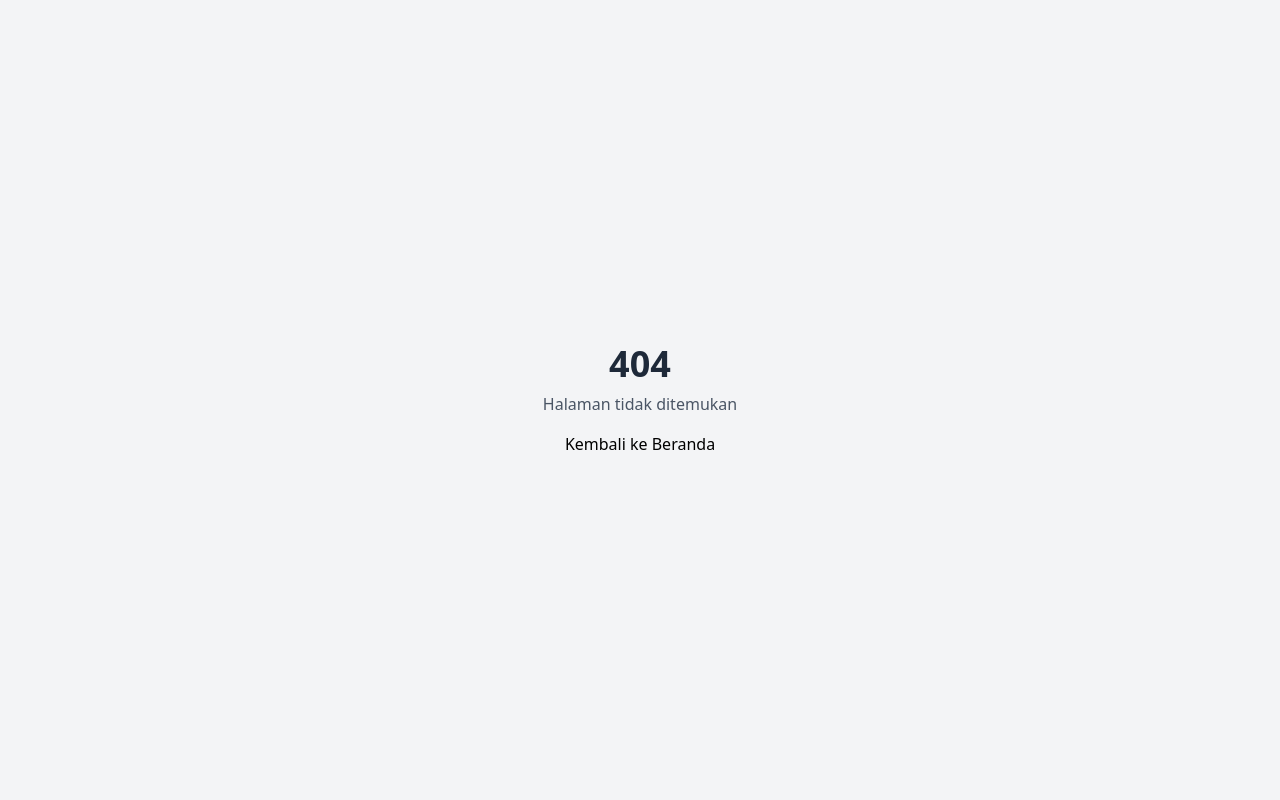
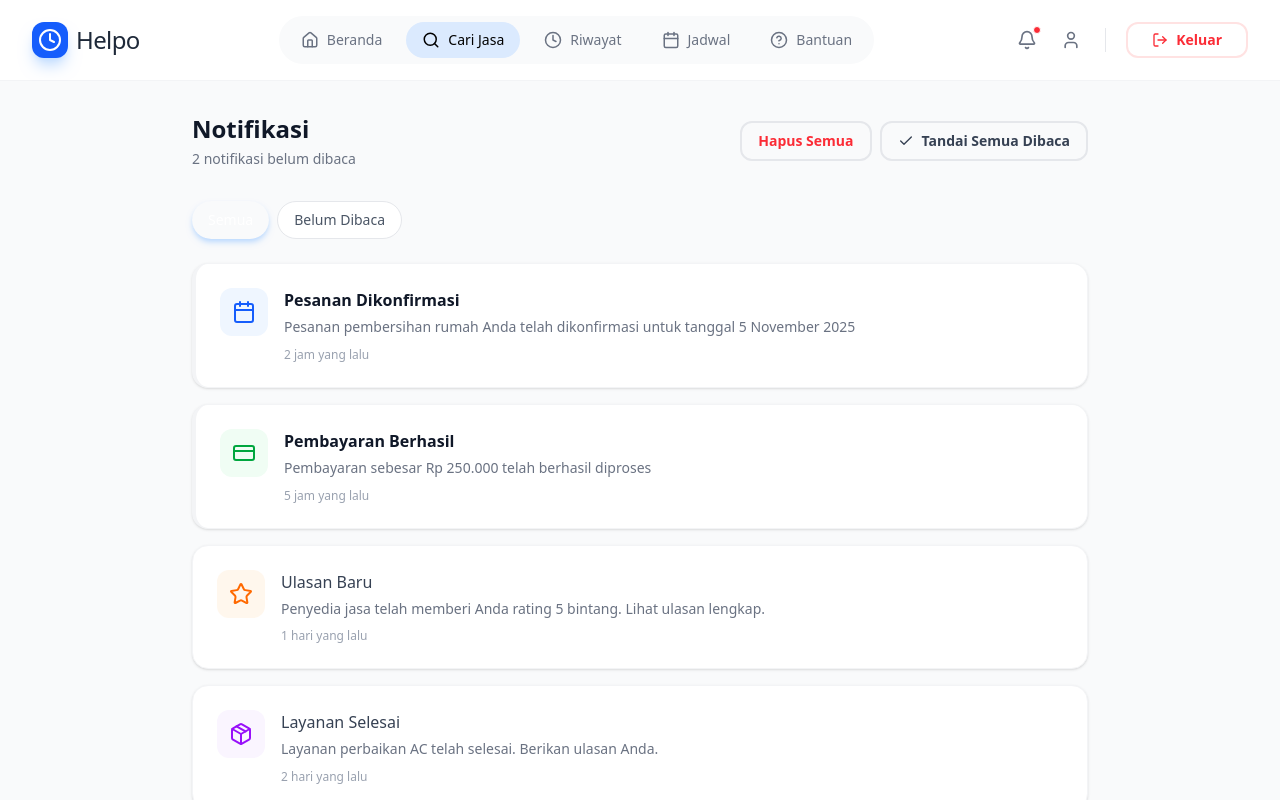
Before and after one commit to rerere-bit/Helpo-Penyedia-Layanan-Jasa, a React (Vite) app: page /notification in a window 1280 px wide. Before the commit this address had no page. Shown: the top 800 px of the page. Built offline with nearby package versions, Linux system fonts and the light colour scheme.

Commit message:
feat: Implement notification page with display, filtering, and management features, and update application routing and dashboard layout.

```diff
--- a/src/App.tsx
+++ b/src/App.tsx
@@ -10,6 +10,7 @@ import BookingPage from '@/pages/BookingPage';
 import SchedulePage from '@/pages/SchedulePage';
 import PaymentPage from '@/pages/PaymentPage';
 import PaymentSuccessPage from '@/pages/PaymentSuccessPage';
+import NotificationPage from '@/pages/NotificationPage';
 
 function App() {
   return (
@@ -38,6 +39,9 @@ function App() {
         {/* Schedule Routes (Halaman Penjadwalan) */}
         <Route path="/schedule" element={<SchedulePage />} />
 
+        {/* Notification Routes (Halaman Notifikasi) */}
+        <Route path="/notification" element={<NotificationPage />} />
+
         {/* Route 404 (Jika halaman tidak ditemukan) */}
         <Route path="*" element={
           <div className="min-h-screen flex items-center justify-center bg-gray-100">
--- a/src/components/layout/DashboardNavbar.tsx
+++ b/src/components/layout/DashboardNavbar.tsx
@@ -45,10 +45,10 @@ const DashboardNavbar = () => {
 
           {/* Right Menu (Profile) */}
           <div className="flex items-center gap-4">
-            <button className="relative text-gray-500 hover:text-primary p-1">
+            <Link to="/notification" className="relative text-gray-500 hover:text-primary p-1">
               <Bell size={20} />
               <span className="absolute top-0 right-0 w-2 h-2 bg-red-500 rounded-full border border-white"></span>
-            </button>
+            </Link>
             <button className="text-gray-500 hover:text-primary p-1">
               <User size={20} />
             </button>
--- /dev/null
+++ b/src/pages/NotificationPage.tsx
@@ -0,0 +1,225 @@
+import { useState } from 'react';
+import { Check, Calendar, CreditCard, Star, Package, Bell } from 'lucide-react';
+import DashboardLayout from '@/components/layout/DashboardLayout';
+import { Container } from '@/components/common/Container';
+import { Button } from '@/components/common/Button';
+import { Card } from '@/components/common/Card';
+
+// Tipe Data Notifikasi
+interface Notification {
+  id: number;
+  type: 'booking' | 'payment' | 'review' | 'system' | 'promo';
+  title: string;
+  message: string;
+  time: string;
+  isRead: boolean;
+}
+
+const NotificationPage = () => {
+  // MOCK DATA (Sesuai Gambar)
+  const [notifications, setNotifications] = useState<Notification[]>([
+    {
+      id: 1,
+      type: 'booking',
+      title: 'Pesanan Dikonfirmasi',
+      message: 'Pesanan pembersihan rumah Anda telah dikonfirmasi untuk tanggal 5 November 2025',
+      time: '2 jam yang lalu',
+      isRead: false,
+    },
+    {
+      id: 2,
+      type: 'payment',
+      title: 'Pembayaran Berhasil',
+      message: 'Pembayaran sebesar Rp 250.000 telah berhasil diproses',
+      time: '5 jam yang lalu',
+      isRead: false,
+    },
+    {
+      id: 3,
+      type: 'review',
+      title: 'Ulasan Baru',
+      message: 'Penyedia jasa telah memberi Anda rating 5 bintang. Lihat ulasan lengkap.',
+      time: '1 hari yang lalu',
+      isRead: true, // Contoh yang sudah dibaca (tidak ada titik biru)
+    },
+    {
+      id: 4,
+      type: 'system',
+      title: 'Layanan Selesai',
+      message: 'Layanan perbaikan AC telah selesai. Berikan ulasan Anda.',
+      time: '2 hari yang lalu',
+      isRead: true,
+    },
+    {
+      id: 5,
+      type: 'promo',
+      title: 'Promo Spesial!',
+      message: 'Dapatkan diskon 20% untuk semua layanan pembersihan minggu ini',
+      time: '3 hari yang lalu',
+      isRead: true,
+    },
+  ]);
+
+  const [filter, setFilter] = useState<'all' | 'unread'>('all');
+
+  // Hitung notifikasi belum dibaca
+  const unreadCount = notifications.filter(n => !n.isRead).length;
+
+  // Handler: Tandai semua dibaca
+  const markAllAsRead = () => {
+    const updated = notifications.map(n => ({ ...n, isRead: true }));
+    setNotifications(updated);
+  };
+
+  // Handler: Hapus semua notifikasi
+  const deleteAll = () => {
+    if (window.confirm('Apakah Anda yakin ingin menghapus semua notifikasi?')) {
+      setNotifications([]);
+    }
+  };
+
+  // Filter notifications
+  const filteredNotifications = notifications.filter(n => {
+    if (filter === 'unread') return !n.isRead;
+    return true;
+  });
+
+  // Helper: Render Icon berdasarkan tipe
+  const getIcon = (type: string) => {
+    switch (type) {
+      case 'booking':
+        return <div className="p-3 rounded-xl bg-blue-50 text-blue-600"><Calendar size={24} /></div>;
+      case 'payment':
+        return <div className="p-3 rounded-xl bg-green-50 text-green-600"><CreditCard size={24} /></div>;
+      case 'review':
+        return <div className="p-3 rounded-xl bg-orange-50 text-orange-500"><Star size={24} /></div>;
+      case 'system':
+        return <div className="p-3 rounded-xl bg-purple-50 text-purple-600"><Package size={24} /></div>;
+      case 'promo':
+        return <div className="p-3 rounded-xl bg-yellow-50 text-yellow-600"><Bell size={24} /></div>;
+      default:
+        return <div className="p-3 rounded-xl bg-gray-50 text-gray-600"><Bell size={24} /></div>;
+    }
+  };
+
+  return (
+    <DashboardLayout>
+      <Container>
+        <div className="max-w-4xl mx-auto pb-20">
+
+          {/* Header */}
+          <div className="flex flex-col md:flex-row md:items-center justify-between mb-8 gap-4">
+            <div>
+              <h1 className="text-2xl font-bold text-gray-900">Notifikasi</h1>
+              <p className="text-gray-500 text-sm mt-1">
+                {unreadCount > 0
+                  ? `${unreadCount} notifikasi belum dibaca`
+                  : 'Semua notifikasi telah dibaca'}
+              </p>
+            </div>
+
+            <div className="flex gap-2">
+              {notifications.length > 0 && (
+                 <Button
+                  variant="outline"
+                  size="sm"
+                  className="gap-2 border-gray-200 text-red-500 hover:text-red-600 hover:border-red-200 hover:bg-red-50"
+                  onClick={deleteAll}
+                >
+                  Hapus Semua
+                </Button>
+              )}
+              {unreadCount > 0 && (
+                <Button
+                  variant="outline"
+                  size="sm"
+                  className="gap-2 border-gray-200 text-gray-600 hover:text-primary hover:border-primary"
+                  onClick={markAllAsRead}
+                >
+                  <Check size={16} />
+                  Tandai Semua Dibaca
+                </Button>
+              )}
+            </div>
+          </div>
+
+          {/* Filters */}
+          <div className="flex gap-2 mb-6">
+            <button
+              onClick={() => setFilter('all')}
+              className={`px-4 py-2 rounded-full text-sm font-medium transition-all ${
+                filter === 'all'
+                  ? 'bg-primary text-white shadow-md shadow-blue-200'
+                  : 'bg-white text-gray-600 hover:bg-gray-50 border border-gray-200'
+              }`}
+            >
+              Semua
+            </button>
+            <button
+              onClick={() => setFilter('unread')}
+              className={`px-4 py-2 rounded-full text-sm font-medium transition-all ${
+                filter === 'unread'
+                  ? 'bg-primary text-white shadow-md shadow-blue-200'
+                  : 'bg-white text-gray-600 hover:bg-gray-50 border border-gray-200'
+              }`}
+            >
+              Belum Dibaca
+            </button>
+          </div>
+
+          {/* Notification List */}
+          <div className="space-y-4">
+            {filteredNotifications.length > 0 ? (
+              filteredNotifications.map((notif) => (
+                <Card
+                  key={notif.id}
+                  className={`p-6 flex gap-4 transition-all hover:shadow-md cursor-pointer ${!notif.isRead ? 'border-l-4 border-l-primary bg-blue-50/10' : ''}`}
+                >
+                  {/* Icon */}
+                  <div className="shrink-0">
+                    {getIcon(notif.type)}
+                  </div>
+
+                  {/* Content */}
+                  <div className="flex-1">
+                    <div className="flex justify-between items-start">
+                      <h3 className={`text-base mb-1 ${!notif.isRead ? 'font-bold text-gray-900' : 'font-medium text-gray-700'}`}>
+                        {notif.title}
+                      </h3>
+
+                      {/* Dot Indikator Belum Dibaca */}
+                      {!notif.isRead && (
+                        <span className="w-2.5 h-2.5 rounded-full bg-primary mt-1.5 shrink-0"></span>
+                      )}
+                    </div>
+
+                    <p className="text-gray-500 text-sm leading-relaxed mb-2">
+                      {notif.message}
+                    </p>
+
+                    <p className="text-xs text-gray-400">
+                      {notif.time}
+                    </p>
+                  </div>
+                </Card>
+              ))
+            ) : (
+              <div className="text-center py-20 bg-white rounded-2xl border border-dashed border-gray-200">
+                <div className="w-16 h-16 bg-gray-50 rounded-full flex items-center justify-center mx-auto mb-4 text-gray-400">
+                  <Bell size={32} />
+                </div>
+                <h3 className="text-lg font-medium text-gray-900">Tidak ada notifikasi</h3>
+                <p className="text-gray-500 text-sm mt-1">
+                  {filter === 'unread' ? 'Anda telah membaca semua notifikasi' : 'Belum ada notifikasi untuk saat ini'}
+                </p>
+              </div>
+            )}
+          </div>
+
+        </div>
+      </Container>
+    </DashboardLayout>
+  );
+};
+
+export default NotificationPage;
```
Also changed, not shown: 1 other file (tests, documents, lock files or other folders).
